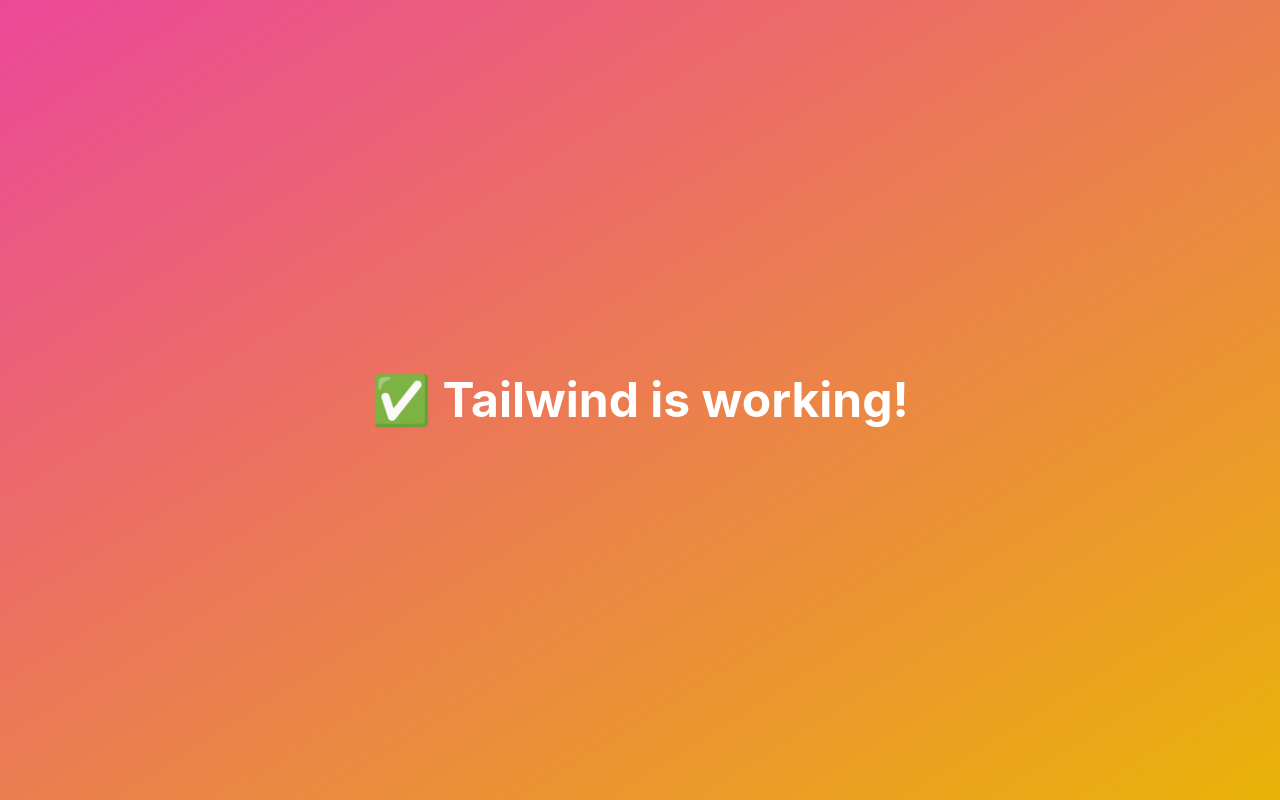
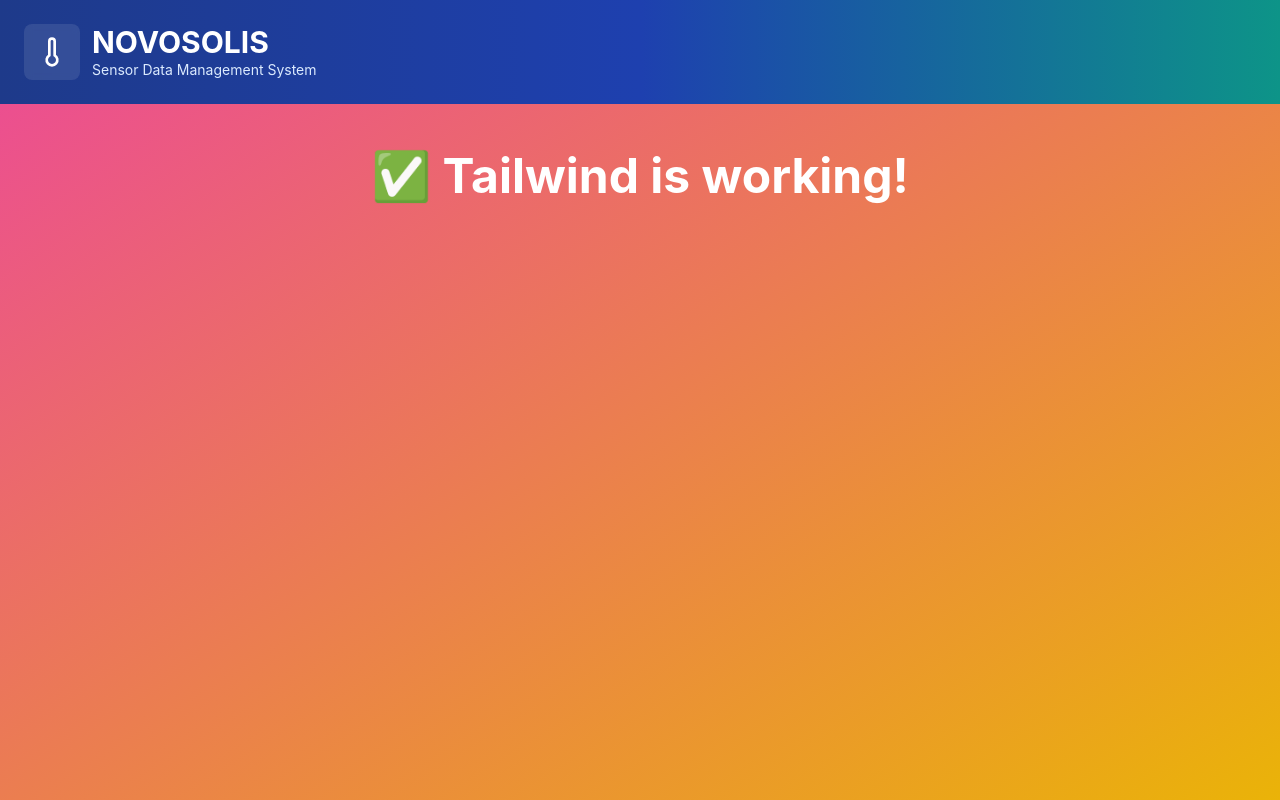
Before and after one commit to sameh-amr/novosolis-task, a React (Create React App) app in the folder frontend/: page / in a window 1280 px wide. Built offline with nearby package versions, Linux system fonts and the light colour scheme.

Commit message:
added the layout for the header

```diff
--- a/frontend/src/App.tsx
+++ b/frontend/src/App.tsx
@@ -1,11 +1,17 @@
 import React from 'react';
 import logo from './logo.svg';
 import './App.css';
+import Header from './common/Header';
 
 function App() {
   return (
-    <div className="h-screen bg-gradient-to-br from-pink-500 to-yellow-500 flex items-center justify-center">
-      <h1 className="text-5xl font-bold text-white">✅ Tailwind is working!</h1>
+    <div className="min-h-screen bg-gradient-to-br from-pink-500 to-yellow-500">
+      <div className="container mx-auto">
+        <Header />
+        <div className="flex items-center justify-center mt-12">
+          <h1 className="text-5xl font-bold text-white text-center">✅ Tailwind is working!</h1>
+        </div>
+      </div>
     </div>
   );
 }
--- /dev/null
+++ b/frontend/src/common/Header.tsx
@@ -0,0 +1,22 @@
+import React from 'react';
+import { Thermometer } from 'lucide-react';
+
+const Header: React.FC = () => {
+  return (
+    <div className="bg-gradient-to-r from-blue-900 via-blue-800 to-teal-600 text-white py-6 px-6 mb-8">
+      <div className="max-w-7xl mx-auto">
+        <div className="flex items-center space-x-3">
+          <div className="bg-white/10 p-3 rounded-lg backdrop-blur-sm">
+            <Thermometer className="h-8 w-8" />
+          </div>
+          <div>
+            <h1 className="text-3xl font-bold">NOVOSOLIS</h1>
+            <p className="text-blue-100 text-sm">Sensor Data Management System</p>
+          </div>
+        </div>
+      </div>
+    </div>
+  );
+};
+
+export default Header;
--- a/frontend/src/index.tsx
+++ b/frontend/src/index.tsx
@@ -17,4 +17,4 @@
 // If you want to start measuring performance in your app, pass a function
 // to log results (for example: reportWebVitals(console.log))
 // or send to an analytics endpoint. Learn more: https://bit.ly/CRA-vitals
-reportWebVitals();
+void reportWebVitals();
```
Also changed, not shown: frontend/package.json (+5 -4 lines), 1 other file (tests, documents, lock files or other folders).
